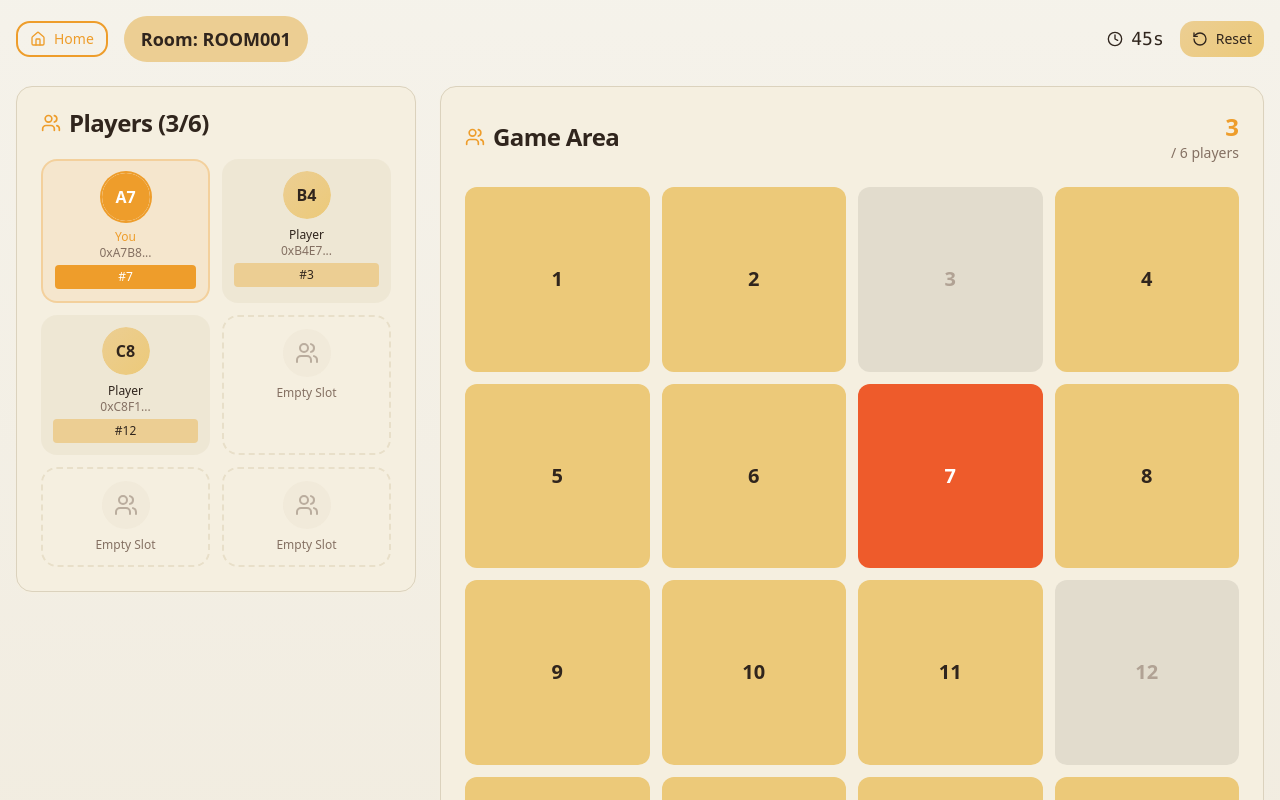
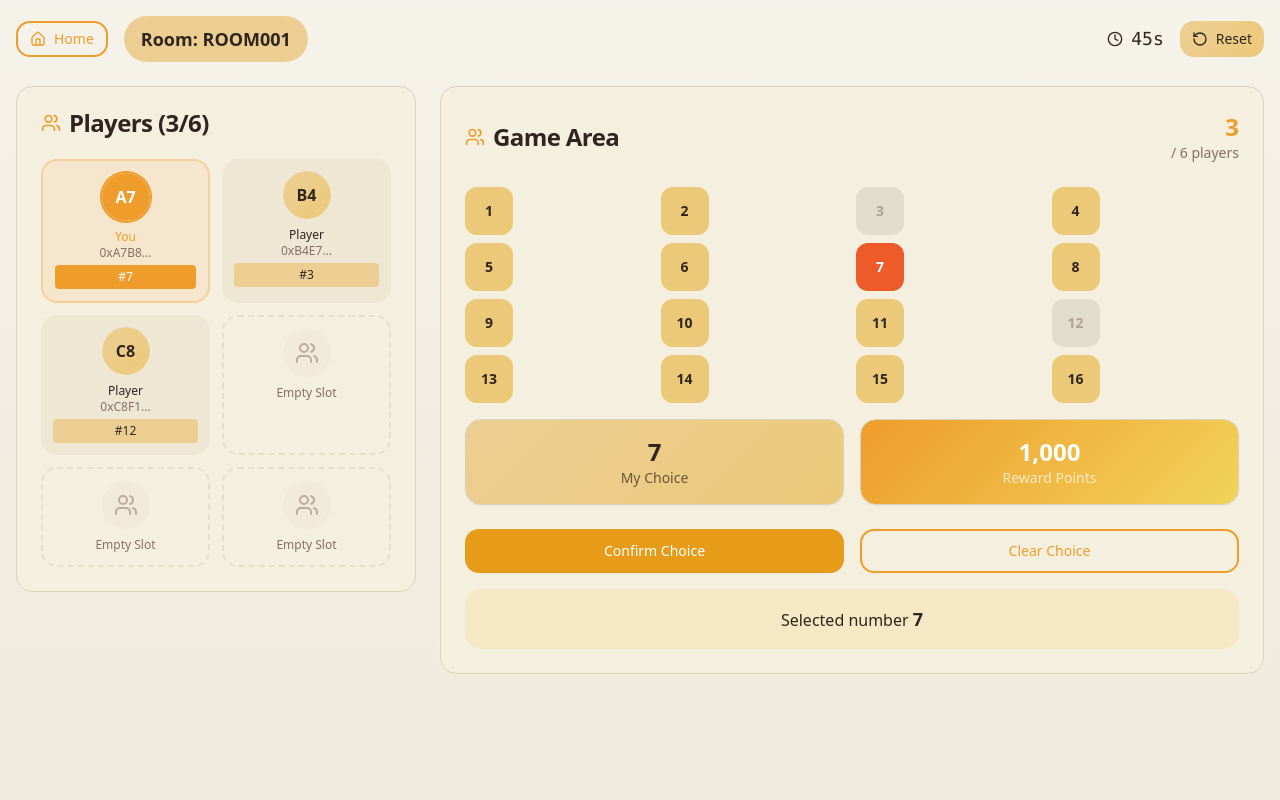
Before and after one commit to huaigu/number-verse-arena, a React (Vite) app: page /game in a window 1280 px wide. Shown: the top 800 px of the page. Built offline with nearby package versions, Linux system fonts and the light colour scheme.

Commit message:
Adjust game area size
Reduce the size of the game area and the number blocks on the Room details page.

```diff
--- a/src/pages/GamePage.tsx
+++ b/src/pages/GamePage.tsx
@@ -184,12 +184,12 @@ const GamePage = () => {
               </CardHeader>
               <CardContent>
                 {/* Number Grid */}
-                <div className="grid grid-cols-4 gap-3 mb-6">
+                <div className="grid grid-cols-4 gap-2 mb-4">
                   {generateNumberGrid().map((number) => (
                     <GameCard
                       key={number}
                       variant={getNumberVariant(number)}
-                      className="aspect-square text-xl font-bold cursor-pointer"
+                      className="h-12 w-12 text-sm font-bold cursor-pointer"
                       onClick={() => handleNumberSelect(number)}
                     >
                       {number}
```
